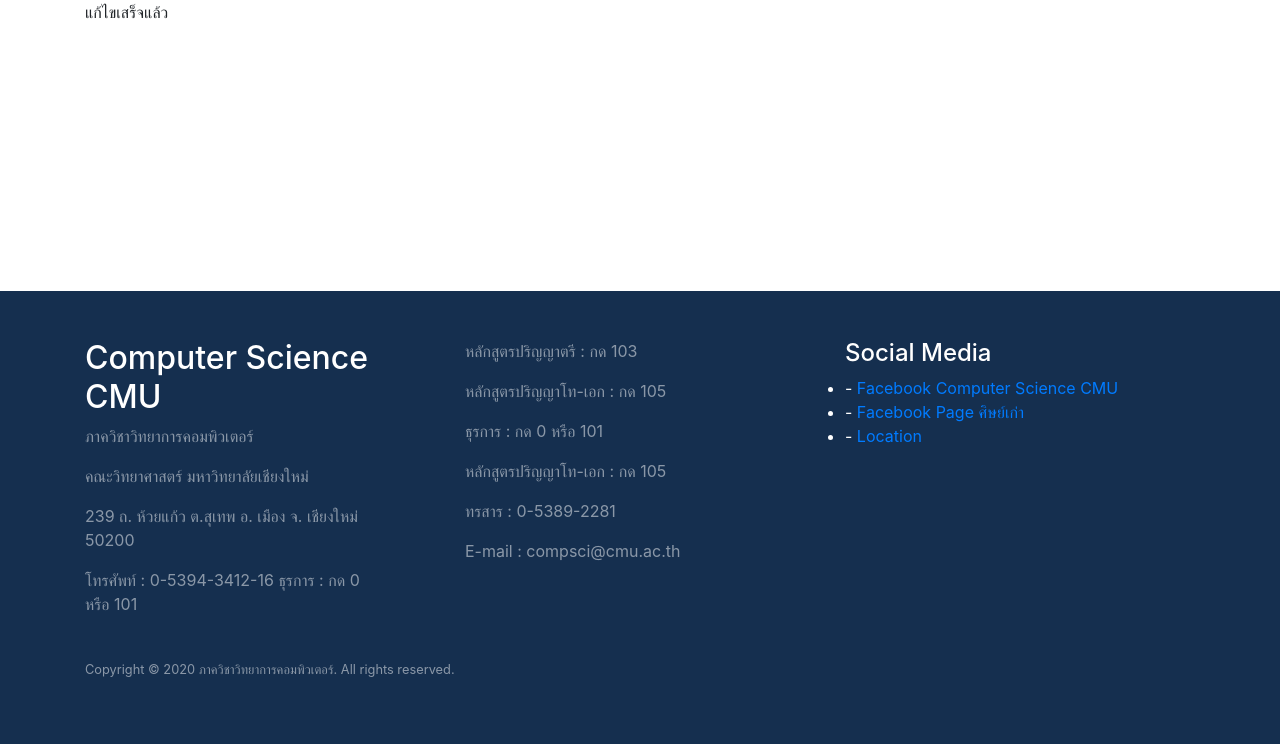
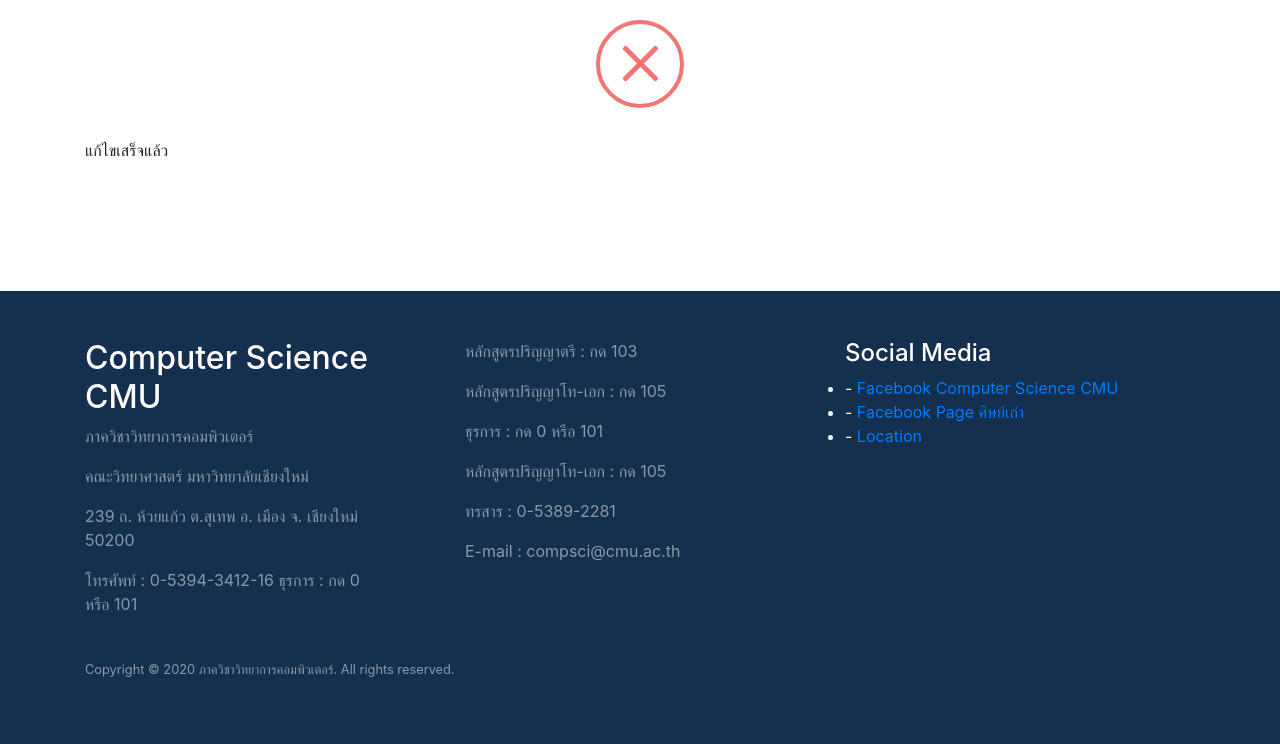
Before and after one commit to wasun26/ProjectSE, a PHP site: page /index.php?page=edit in a window 1280 px wide. Shown: the part 56-800 px from the top of the page. Run offline with PHP 8.4, Linux system fonts and the light colour scheme; a user stored in the database is signed in; data comes from the database, SQL or seed files in the repository; data that the repository does not hold is empty; some libraries are stand-ins or nearby versions.

Commit message:
Update edit.php

```diff
--- a/edit.php
+++ b/edit.php
@@ -34,7 +34,7 @@ mysqli_set_charset($conn, "utf8");
 
 
 // $sql = "UPDATE exam SET
-                        // WHERE  exam.id  = '$id'";
+// WHERE  exam.id  = '$id'";
 ?>
 <?php
 $sql = "SELECT phase, semester, date, room, time, examiner_t, examiner_s from exam where id != $id";
@@ -61,8 +61,9 @@ if ($result->num_rows > 0) {  //begin if
     }
     break;
   }
-} if ($update == TRUE) {
-  if ($examiner_s != 'NULL'){
+}
+if ($update == TRUE) {
+  if ($examiner_s != 'NULL') {
     $sql = "UPDATE exam SET exam.phase = '$phase',
     exam.semester = '$semester',
     exam.date = '$date',
@@ -70,9 +71,8 @@ if ($result->num_rows > 0) {  //begin if
     exam.time = '$time',
     exam.examiner_t = '$examiner_t',
     exam.examiner_s = '$examiner_s'
-    WHERE  exam.id  = '$id'" ;
-    }
-  else{
+    WHERE  exam.id  = '$id'";
+  } else {
     $sql = "UPDATE exam SET exam.phase = '$phase',
     exam.semester = '$semester',
     exam.date = '$date',
@@ -80,13 +80,19 @@ if ($result->num_rows > 0) {  //begin if
     exam.time = '$time',
     exam.examiner_t = '$examiner_t',
     exam.examiner_s = NULL
-    WHERE  exam.id  = '$id'" ;
-    }
+    WHERE  exam.id  = '$id'";
   }
+}
 $conn->query($sql);
 $conn->close();
 
 if ($sql and $update == TRUE) {
-    echo "แก้ไขเสร็จแล้ว <br><br>";
+  echo "<div class='swal2-icon swal2-error swal2-animate-error-icon' style='display: flex;'>
+    <span class='swal2-x-mark'>
+    <span class='swal2-x-mark-line-left'></span>
+    <span class='swal2-x-mark-line-right'></span>
+    </span>
+    </div>
+    แก้ไขเสร็จแล้ว <br><br>";
 }
 ?>
```
